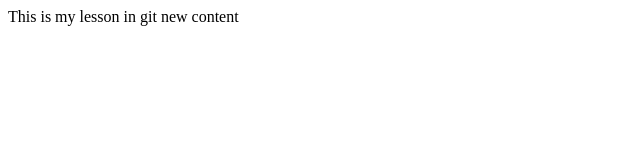
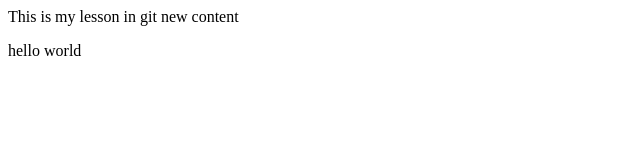
Before and after one commit to Idanbird/myappsamle, a plain HTML site: page index.html in a window 1280 px wide. Shown: the full height of the page, 0-640 px from the left. Drawn offline with Linux system fonts and the light colour scheme.

Commit message:
fifth change

```diff
--- a/index.html
+++ b/index.html
@@ -8,4 +8,7 @@
     <body>
         This is my lesson in git
         new content
+
+        <p> hello world </p>
+    </body>
 </html>
```
Also changed, not shown: 1 other file.
